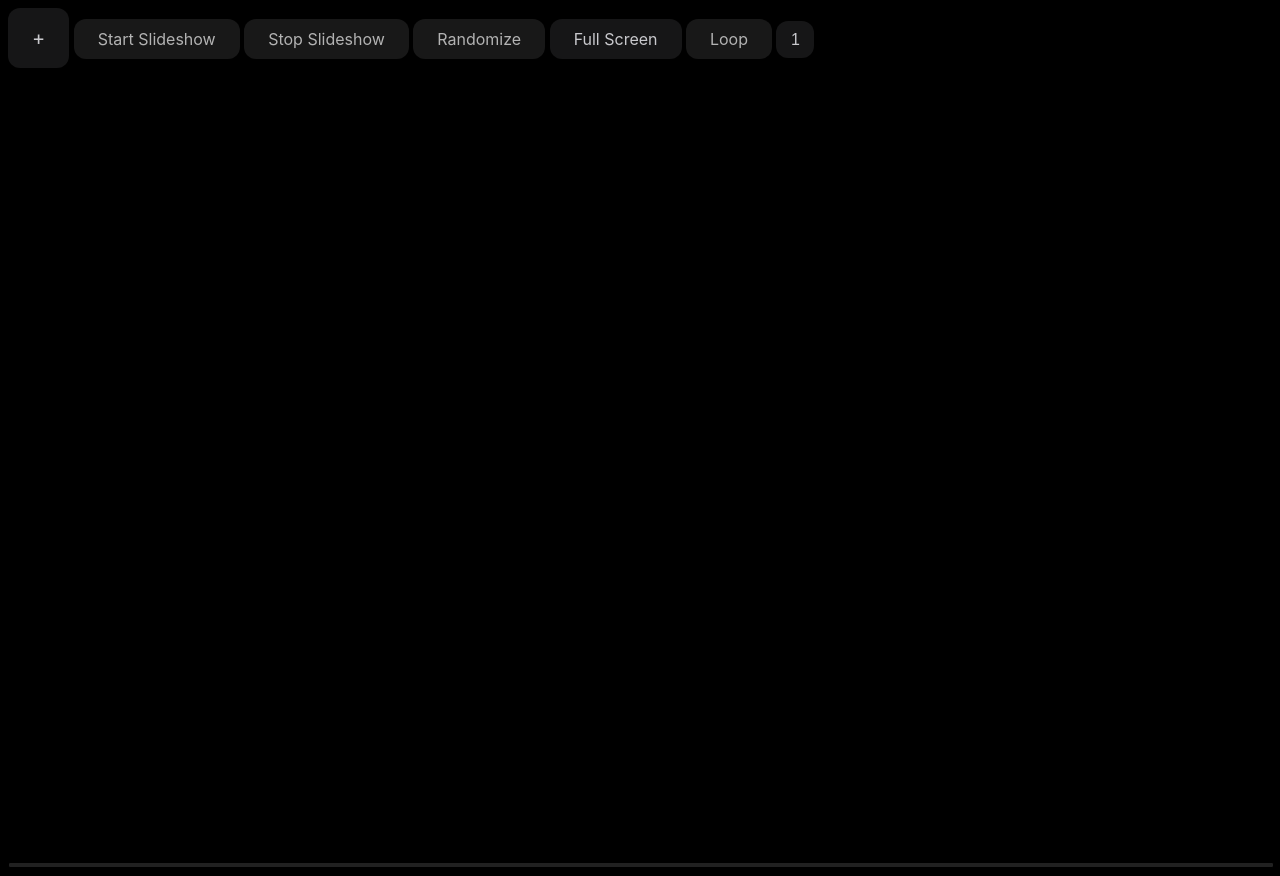
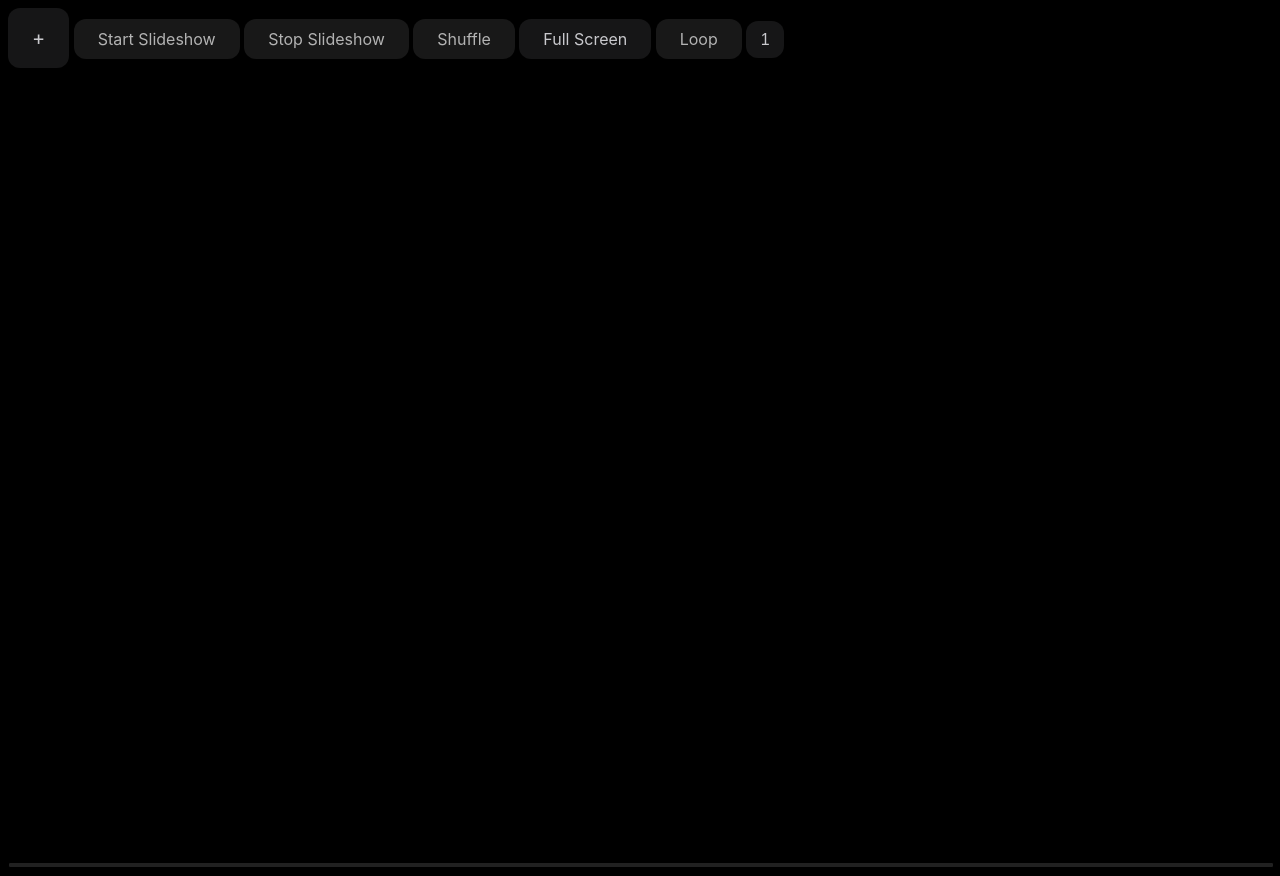
Before and after one commit to hexyon/slideshowpro, a plain HTML site: page index.html in a window 1280 px wide. Drawn offline with Linux system fonts and the light colour scheme.

Commit message:
Update index.html

```diff
--- a/index.html
+++ b/index.html
@@ -10,7 +10,7 @@
     <button id="upload-button" onclick="document.getElementById('upload').click()">+</button>
     <button id="start" data-start="off">Start Slideshow</button>
     <button id="stop" data-stop="off">Stop Slideshow</button>
-    <button id="random" data-random="off">Randomize</button>
+    <button id="random" data-random="off">Shuffle</button>
     <button id="fullscreen">Full Screen</button>
     <button id="loop" data-loop="off">Loop</button>
     <select id="delay">
```
